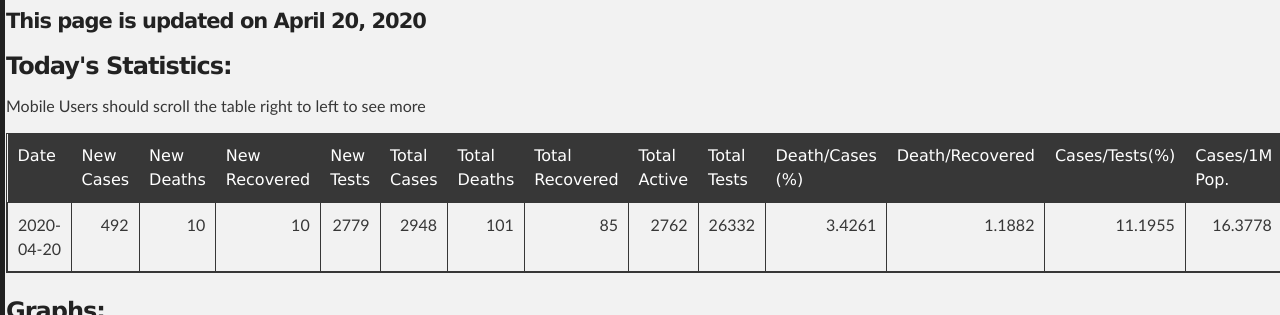
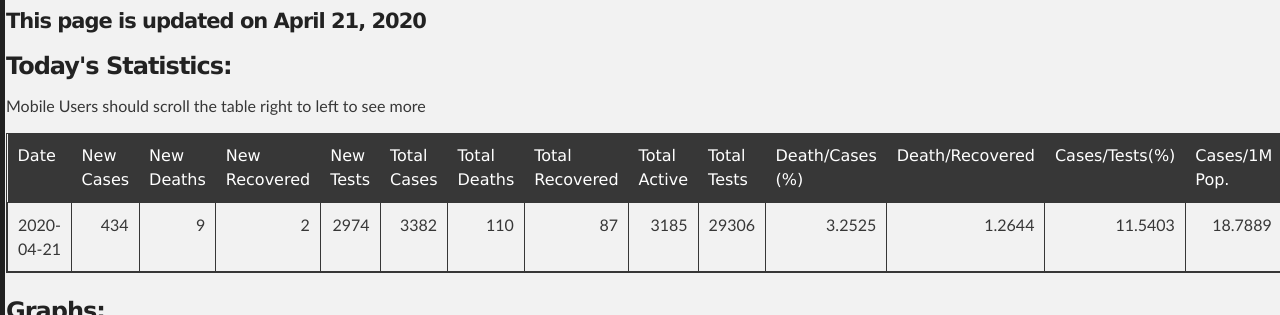
Before and after one commit to promitbasak/covid19bd, a Jekyll site: the page index.html, which Jekyll copies as it is, in a window 1280 px wide and 900 px high, cut to the strip 322-637 px from the top of the window. Built offline with Jekyll 4.4.1, drawn with Linux system fonts in a browser that asks for light colours; some of the changed text lies outside the part shown.

Commit message:
Update index.html

```diff
--- a/index.html
+++ b/index.html
@@ -45,7 +45,7 @@
         <h2 id="covid-19-in-bangladesh">Covid-19 in Bangladesh</h2>
 
 
-    <h4 id="this-page-is-updated-on-april-20-2020">This page is updated on <strong>April 20, 2020</strong></h4>
+    <h4 id="this-page-is-updated-on-april-21-2020">This page is updated on <strong>April 21, 2020</strong></h4>
     <h3> Today's Statistics:</h3>
         <p> Mobile Users should scroll the table right to left to see more</p>
     <table class="table table-bordered table-hover table-condensed">
@@ -66,21 +66,21 @@
 <th title="Field #15">Deaths/1M Pop.</th>
 </tr></thead>
 <tbody><tr>
-<td>2020-04-20</td>
-<td align="right">492</td>
-<td align="right">10</td>
-<td align="right">10</td>
-<td align="right">2779</td>
-<td align="right">2948</td>
-<td align="right">101</td>
-<td align="right">85</td>
-<td align="right">2762</td>
-<td align="right">26332</td>
-<td align="right">3.4261</td>
-<td align="right">1.1882</td>
-<td align="right">11.1955</td>
-<td align="right">16.3778</td>
-<td align="right">0.5611</td>
+<td>2020-04-21</td>
+<td align="right">434</td>
+<td align="right">9</td>
+<td align="right">2</td>
+<td align="right">2974</td>
+<td align="right">3382</td>
+<td align="right">110</td>
+<td align="right">87</td>
+<td align="right">3185</td>
+<td align="right">29306</td>
+<td align="right">3.2525</td>
+<td align="right">1.2644</td>
+<td align="right">11.5403</td>
+<td align="right">18.7889</td>
+<td align="right">0.6111</td>
 </tr>
 </tbody>
   </table>
@@ -88,28 +88,28 @@
         <h3>Graphs:</h3>
         <div class="photo-album">
       <div>
-        <img src="https://raw.githubusercontent.com/promitbasak/Covid-19_bd_extended/master/assests/2020-04-20/Figure_1.png">
+        <img src="https://raw.githubusercontent.com/promitbasak/Covid-19_bd_extended/master/assests/2020-04-21/Figure_1.png">
         <h5>Overall Condition</h5>
       </div>
 
       <div>
-        <img src="https://raw.githubusercontent.com/promitbasak/Covid-19_bd_extended/master/assests/2020-04-20/Figure_2.png">
+        <img src="https://raw.githubusercontent.com/promitbasak/Covid-19_bd_extended/master/assests/2020-04-21/Figure_2.png">
         <h5>Total Cases</h5>
       </div>
       <div>
-        <img src="https://raw.githubusercontent.com/promitbasak/Covid-19_bd_extended/master/assests/2020-04-20/Figure_8.png">
+        <img src="https://raw.githubusercontent.com/promitbasak/Covid-19_bd_extended/master/assests/2020-04-21/Figure_8.png">
         <h5>Total Deaths</h5>
       </div>
       <div>
-        <img src="https://raw.githubusercontent.com/promitbasak/Covid-19_bd_extended/master/assests/2020-04-20/Figure_22.png">
+        <img src="https://raw.githubusercontent.com/promitbasak/Covid-19_bd_extended/master/assests/2020-04-21/Figure_22.png">
         <h5>District-wise Corona Map</h5>
       </div>
       <div>
-        <img src="https://raw.githubusercontent.com/promitbasak/Covid-19_bd_extended/master/assests/2020-04-20/Figure_20.png">
+        <img src="https://raw.githubusercontent.com/promitbasak/Covid-19_bd_extended/master/assests/2020-04-21/Figure_20.png">
         <h5>BD vs USA: Cases</h5>
       </div>
       <div>
-        <img src="https://raw.githubusercontent.com/promitbasak/Covid-19_bd_extended/master/assests/2020-04-20/Figure_21.png">
+        <img src="https://raw.githubusercontent.com/promitbasak/Covid-19_bd_extended/master/assests/2020-04-21/Figure_21.png">
         <h5>BD vs USA: Deaths</h5>
       </div>
     </div>
@@ -129,7 +129,7 @@
 </tr>
 <tr>
 <td>Bagerhat</td>
-<td align="right">1</td>
+<td align="right">2</td>
 </tr>
 <tr>
 <td>Bandarban</td>
@@ -137,11 +137,11 @@
 </tr>
 <tr>
 <td>Barguna</td>
-<td align="right">10</td>
+<td align="right">12</td>
 </tr>
 <tr>
 <td>Barishal</td>
-<td align="right">21</td>
+<td align="right">24</td>
 </tr>
 <tr>
 <td>Bhola</td>
@@ -153,11 +153,11 @@
 </tr>
 <tr>
 <td>Chandpur</td>
-<td align="right">8</td>
+<td align="right">10</td>
 </tr>
 <tr>
 <td>Chattogram</td>
-<td align="right">39</td>
+<td align="right">43</td>
 </tr>
 <tr>
 <td>Chuadanga</td>
@@ -169,19 +169,19 @@
 </tr>
 <tr>
 <td>Cumilla</td>
-<td align="right">19</td>
+<td align="right">21</td>
 </tr>
 <tr>
 <td>Dhaka</td>
-<td align="right">1014</td>
+<td align="right">1216</td>
 </tr>
 <tr>
 <td>Dinajpur</td>
-<td align="right">10</td>
+<td align="right">11</td>
 </tr>
 <tr>
 <td>Faridpur</td>
-<td align="right">4</td>
+<td align="right">6</td>
 </tr>
 <tr>
 <td>Feni</td>
@@ -189,15 +189,15 @@
 </tr>
 <tr>
 <td>Gaibandha</td>
-<td align="right">12</td>
+<td align="right">13</td>
 </tr>
 <tr>
 <td>Gazipur</td>
-<td align="right">173</td>
+<td align="right">269</td>
 </tr>
 <tr>
 <td>Gopalganj</td>
-<td align="right">21</td>
+<td align="right">30</td>
 </tr>
 <tr>
 <td>Hobiganj</td>
@@ -205,7 +205,7 @@
 </tr>
 <tr>
 <td>Jamalpur</td>
-<td align="right">20</td>
+<td align="right">21</td>
 </tr>
 <tr>
 <td>Jessore</td>
@@ -229,11 +229,11 @@
 </tr>
 <tr>
 <td>Khulna</td>
-<td align="right">1</td>
+<td align="right">3</td>
 </tr>
 <tr>
 <td>Kishoreganj</td>
-<td align="right">77</td>
+<td align="right">146</td>
 </tr>
 <tr>
 <td>Kurigram</td>
@@ -245,7 +245,7 @@
 </tr>
 <tr>
 <td>Laksmipur</td>
-<td align="right">21</td>
+<td align="right">25</td>
 </tr>
 <tr>
 <td>Lalmonirhat</td>
@@ -261,7 +261,7 @@
 </tr>
 <tr>
 <td>Manikganj</td>
-<td align="right">6</td>
+<td align="right">7</td>
 </tr>
 <tr>
 <td>Meherpur</td>
@@ -277,11 +277,11 @@
 </tr>
 <tr>
 <td>Mymensingh</td>
-<td align="right">21</td>
+<td align="right">33</td>
 </tr>
 <tr>
 <td>Naogaon</td>
-<td align="right">0</td>
+<td align="right">1</td>
 </tr>
 <tr>
 <td>Narail</td>
@@ -289,11 +289,11 @@
 </tr>
 <tr>
 <td>Narayanganj</td>
-<td align="right">386</td>
+<td align="right">387</td>
 </tr>
 <tr>
 <td>Narshingdi</td>
-<td align="right">105</td>
+<td align="right">135</td>
 </tr>
 <tr>
 <td>Natore</td>
@@ -313,7 +313,7 @@
 </tr>
 <tr>
 <td>Noakhali</td>
-<td align="right">3</td>
+<td align="right">4</td>
 </tr>
 <tr>
 <td>Pabna</td>
@@ -325,7 +325,7 @@
 </tr>
 <tr>
 <td>Pirojpur</td>
-<td align="right">4</td>
+<td align="right">5</td>
 </tr>
 <tr>
 <td>Potuakhali</td>
@@ -333,11 +333,11 @@
 </tr>
 <tr>
 <td>Rajbari</td>
-<td align="right">7</td>
+<td align="right">8</td>
 </tr>
 <tr>
 <td>Rajshahi</td>
-<td align="right">4</td>
+<td align="right">5</td>
 </tr>
 <tr>
 <td>Rangamati</td>
@@ -345,7 +345,7 @@
 </tr>
 <tr>
 <td>Rangpur</td>
-<td align="right">5</td>
+<td align="right">6</td>
 </tr>
 <tr>
 <td>Satkhira</td>
@@ -353,15 +353,15 @@
 </tr>
 <tr>
 <td>Shariatpur</td>
-<td align="right">7</td>
+<td align="right">8</td>
 </tr>
 <tr>
 <td>Sherpur</td>
-<td align="right">11</td>
+<td align="right">13</td>
 </tr>
 <tr>
 <td>Sirajganj</td>
-<td align="right">0</td>
+<td align="right">1</td>
 </tr>
 <tr>
 <td>Sunamganj</td>
@@ -369,7 +369,7 @@
 </tr>
 <tr>
 <td>Sylhet</td>
-<td align="right">3</td>
+<td align="right">4</td>
 </tr>
 <tr>
 <td>Tangail</td>
@@ -1151,6 +1151,23 @@
 <td align="right">16.3778</td>
 <td align="right">0.5611</td>
 </tr>
+  <tr>
+<td>2020-04-21</td>
+<td align="right">434</td>
+<td align="right">9</td>
+<td align="right">2</td>
+<td align="right">2974</td>
+<td align="right">3382</td>
+<td align="right">110</td>
+<td align="right">87</td>
+<td align="right">3185</td>
+<td align="right">29306</td>
+<td align="right">3.2525</td>
+<td align="right">1.2644</td>
+<td align="right">11.5403</td>
+<td align="right">18.7889</td>
+<td align="right">0.6111</td>
+</tr>
 </tbody></table>
         <p></p>
         <p> Data Sources: Self created dataset which can be found at <a href="https://github.com/promitbasak/Covid-19_bd_extended">this repository</a>. This dataset uses govt issued press releases from <a href="https://corona.gov.bd/press-release">Here</a>, <a href="https://iedcr.gov.bd/">Here</a> and <a href="https://iedcr.gov.bd/website/index.php/component/content/article/11-others/227-pressrelease">Here</a>.</p>
```
